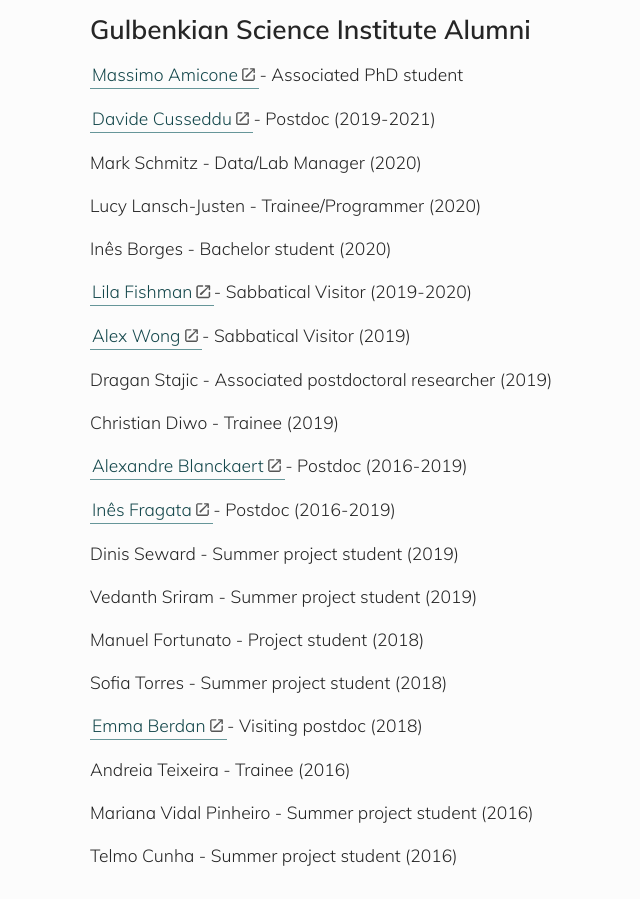
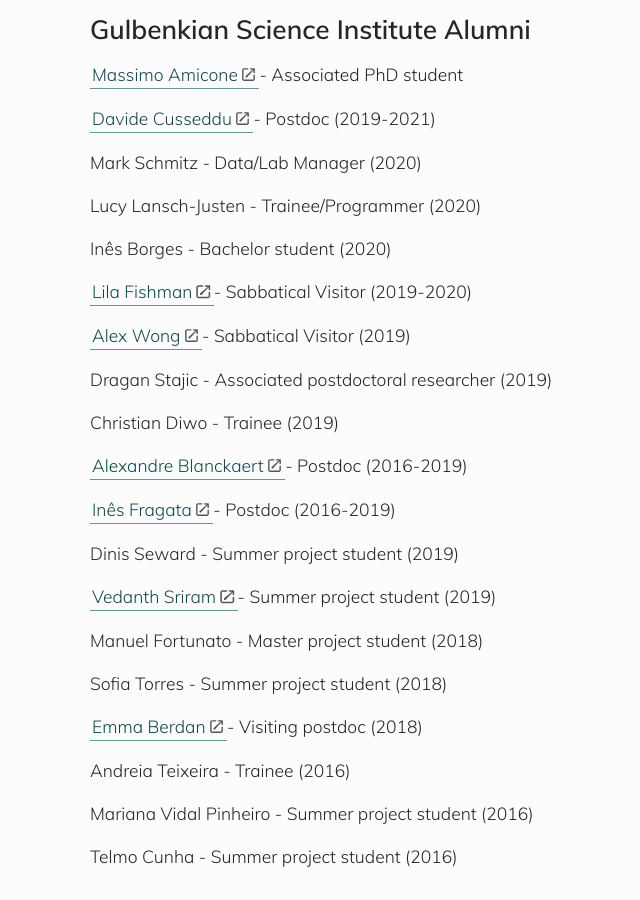
Before and after one commit to banklab/banklab.github.io, a Jekyll site: the page built from people.md, in a window 1280 px wide and 900 px high, scrolled down 6590 px. Shown: the whole window, without its empty margins (90-730 px from the left). Built offline with Jekyll 4.4.1, drawn with Linux system fonts in a browser that asks for light colours; some web fonts are replaced; some of the changed text lies outside the part shown.

Commit message:
Update people.md
Added new Google Scholar links

```diff
--- a/people.md
+++ b/people.md
@@ -199,9 +199,9 @@
 
 Dinis Seward - Summer project student (2019)
 
-Vedanth Sriram - Summer project student (2019)
+[Vedanth Sriram](https://scholar.google.ch/citations?user=Me5pI08AAAAJ&hl=en&oi=ao) - Summer project student (2019)
 
-Manuel Fortunato - Project student (2018)
+Manuel Fortunato - Master project student (2018)
 
 Sofia Torres - Summer project student (2018)
 
```
Also changed, not shown: other parts of people.md (+1 -1 lines).
